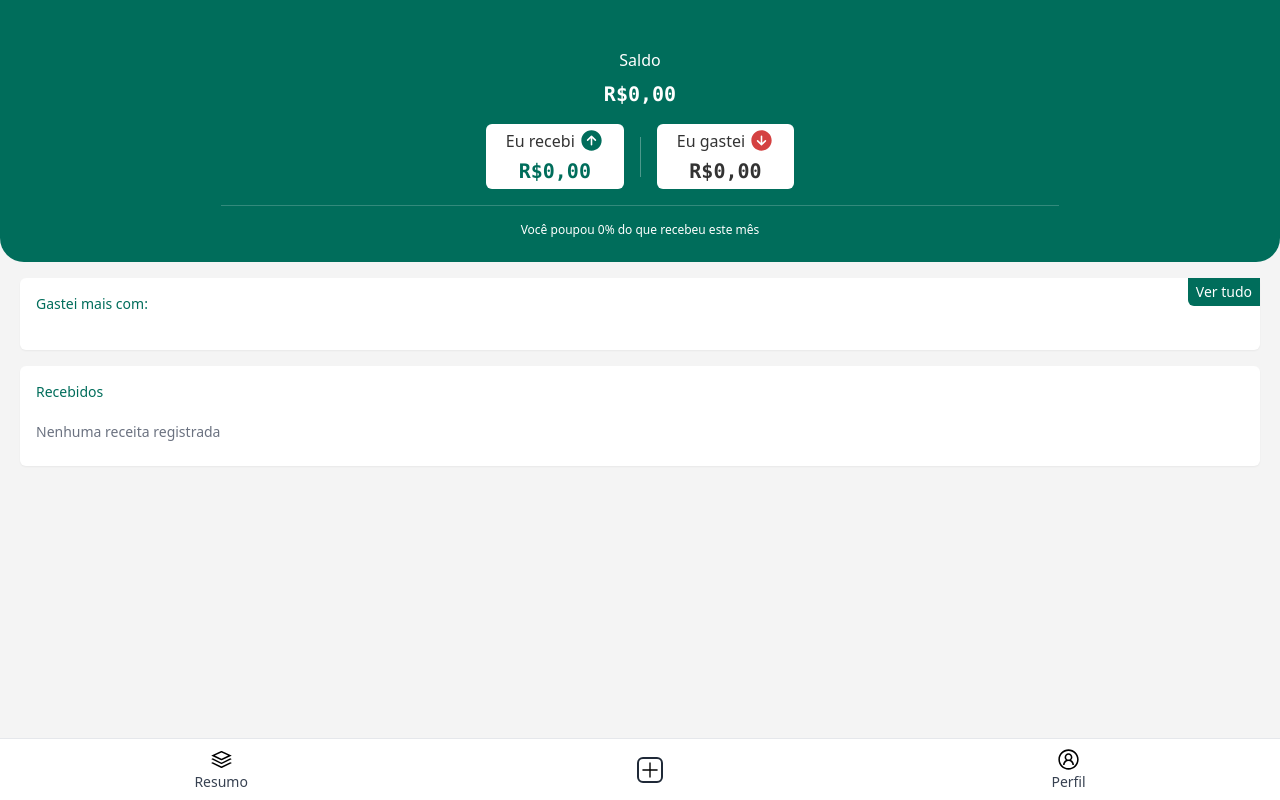
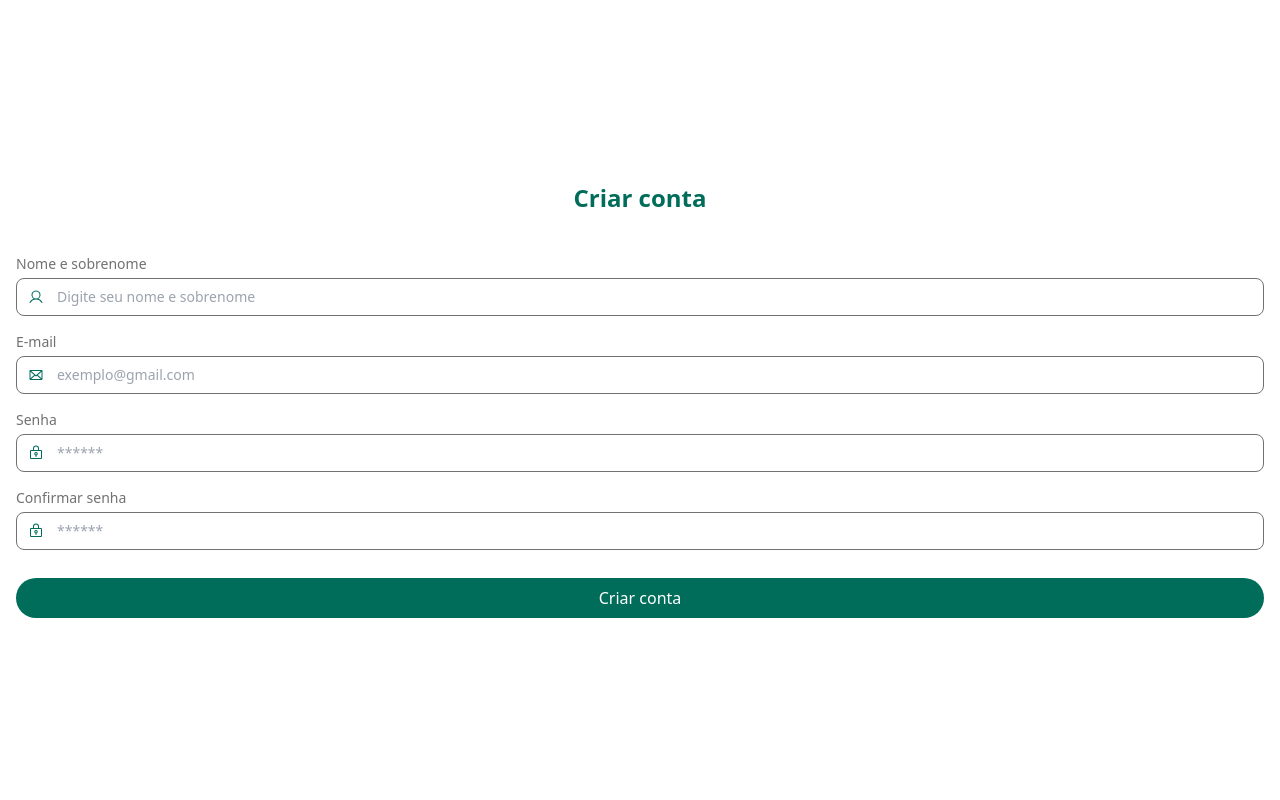
Before and after one commit to jamillyferreira/DinDin-app, a React (Vite) app: page / in a window 1280 px wide. Built offline with nearby package versions, Linux system fonts and the light colour scheme.

Commit message:
component button e input criado

```diff
--- a/src/App.jsx
+++ b/src/App.jsx
@@ -3,6 +3,7 @@ import { AppRoutes } from "./routes";
 import { TransactionProvider } from "./context/TransactionContext";
 import { useEffect, useState } from "react";
 import SplashScreen from "./components/summary/SplashScreen";
+import Signup from "./pages/Signup";
 
 function App() {
   const [isLoading, setIsLoading] = useState(true);
@@ -13,10 +14,12 @@ function App() {
     }, 2000); // Simula um delay de 2 segundo
     return () => clearTimeout(timer);
   }, []);
+
   return (
     <TransactionProvider>
       <BrowserRouter>
-        {isLoading ? <SplashScreen /> : <AppRoutes />}
+        {/* {isLoading ? <SplashScreen /> : <AppRoutes />} */}
+        <Signup />
       </BrowserRouter>
     </TransactionProvider>
   );
--- /dev/null
+++ b/src/components/inputsForm/Button.jsx
@@ -0,0 +1,10 @@
+function Button({ text }) {
+  return (
+    <div className="mt-3">
+      <button className="w-full border-none bg-primary text-white font-medium py-2 rounded-full">
+        {text}
+      </button>
+    </div>
+  );
+}
+export default Button;
--- /dev/null
+++ b/src/components/inputsForm/Input.jsx
@@ -0,0 +1,37 @@
+function Input({
+  label,
+  icon: Icon,
+  placeholder,
+  type = "text",
+  name,
+  value,
+  onChange,
+}) {
+  return (
+    <div className="flex flex-col gap-1 w-full">
+      {label && (
+        <label htmlFor={name} className="text-sm font-medium text-lightGray">
+          {label}
+        </label>
+      )}
+      <div className="relative">
+        {Icon && (
+          <span className="absolute top-1/2 left-3 -translate-y-1/2 text-primary">
+            <Icon />
+          </span>
+        )}
+        <input
+          id={name}
+          name={name}
+          type={type}
+          placeholder={placeholder}
+          value={value}
+          onChange={onChange}
+          className={`pl-10 pr-5 w-full border border-lightGray rounded-lg py-2 text-sm text-lightGray outline-none`}
+        />
+      </div>
+    </div>
+  );
+}
+
+export default Input;
--- a/src/pages/Signup.jsx
+++ b/src/pages/Signup.jsx
@@ -0,0 +1,48 @@
+import Button from "../components/inputsForm/Button";
+import Input from "../components/inputsForm/Input";
+import {
+  PiLockKey,
+  PiEyeLight,
+  PiEyeSlash,
+  PiUser,
+  PiEnvelope,
+} from "react-icons/pi";
+
+function Signup() {
+  return (
+    <div className="min-h-screen py-3 px-4 flex flex-col justify-center gap-10">
+      <h2 className="text-center text-primary font-bold text-2xl">
+        Criar conta
+      </h2>
+      <div className="flex flex-col gap-4">
+        <Input
+          label="Nome e sobrenome"
+          icon={PiUser}
+          type="text"
+          placeholder="Digite seu nome e sobrenome"
+        />
+        <Input
+          label="E-mail"
+          icon={PiEnvelope}
+          type="email"
+          placeholder="exemplo@gmail.com"
+        />
+        <Input
+          label="Senha"
+          icon={PiLockKey}
+          type="password"
+          placeholder="******"
+        />
+        <Input
+          label="Confirmar senha"
+          icon={PiLockKey}
+          type="password"
+          placeholder="******"
+        />
+        <Button text='Criar conta'/>
+      </div>
+    </div>
+  );
+}
+
+export default Signup;
--- a/tailwind.config.js
+++ b/tailwind.config.js
@@ -7,6 +7,7 @@ export default {
       colors: {
         // Light Mode Colors
         primary: "#006D5B",
+        greenLight: "#2FA98C",
         background: "#F4F4F4",
         white: "#FFFFFF",
         darkGray: "#333333",
```
Also changed, not shown: src/pages/TestPreview.jsx (added).
